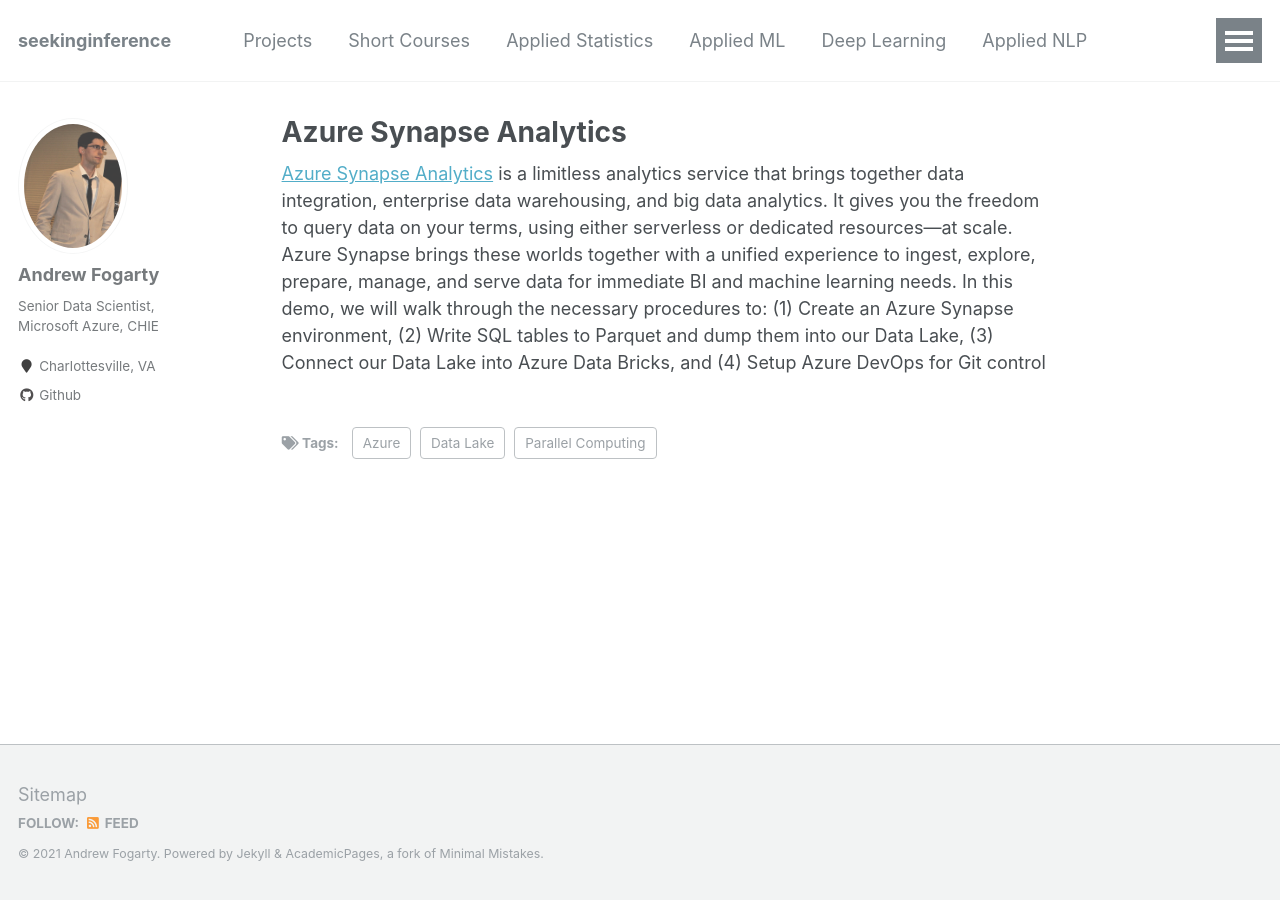
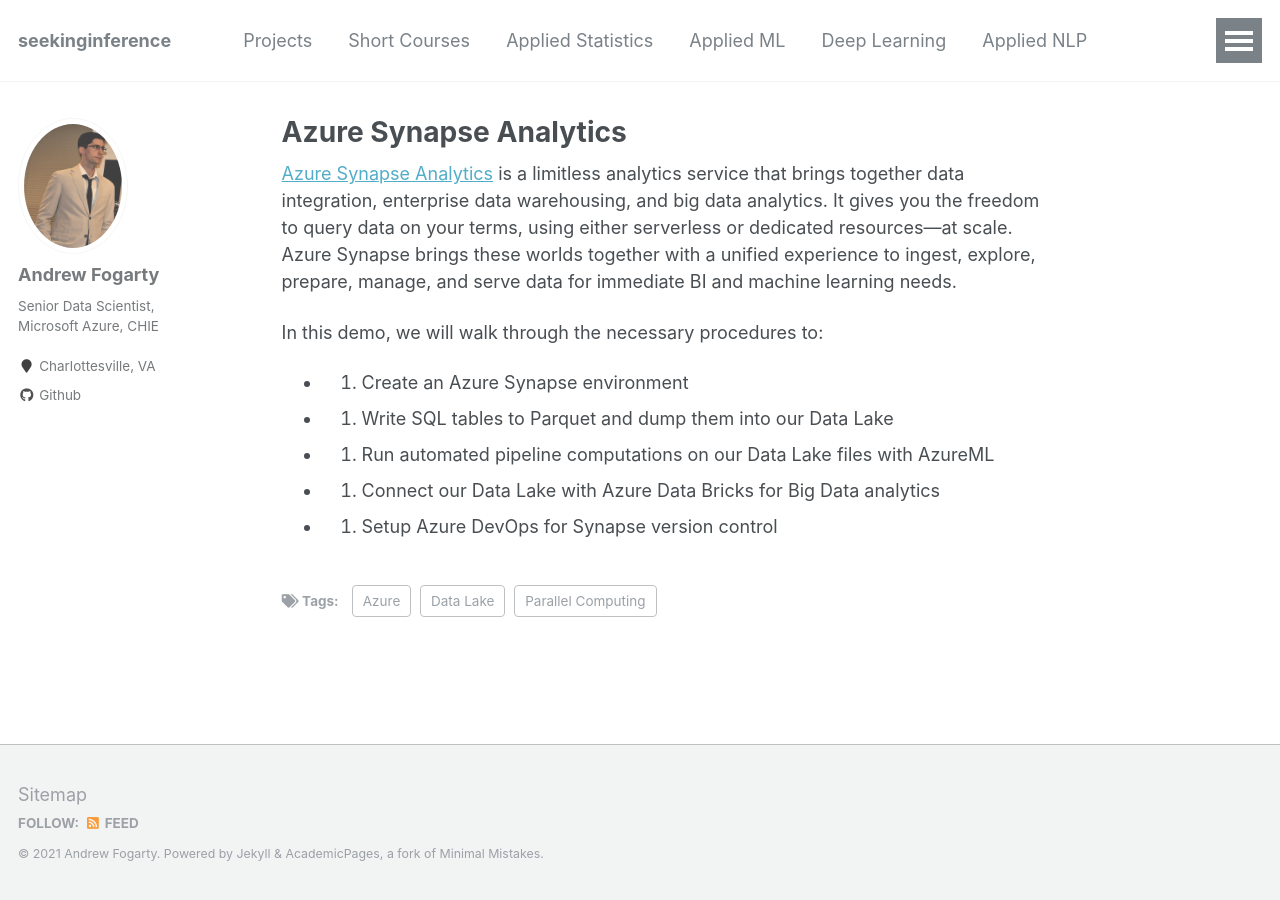
Before and after one commit to afogarty85/afogarty85.github.io, a Jekyll site: the page built from _Azure/2021-05-07-synapse.md, in a window 1280 px wide. Built offline with Jekyll 4.4.1, drawn with Linux system fonts in a browser that asks for light colours.

Commit message:
update post

```diff
--- a/_Azure/2021-05-07-synapse.md
+++ b/_Azure/2021-05-07-synapse.md
@@ -8,4 +8,12 @@ tags:
   - Parallel Computing
 ---
 
-[Azure Synapse Analytics](/applied_azure/synapse.html){:target="_blank"} is a limitless analytics service that brings together data integration, enterprise data warehousing, and big data analytics. It gives you the freedom to query data on your terms, using either serverless or dedicated resources—at scale. Azure Synapse brings these worlds together with a unified experience to ingest, explore, prepare, manage, and serve data for immediate BI and machine learning needs. In this demo, we will walk through the necessary procedures to: (1) Create an Azure Synapse environment, (2) Write SQL tables to Parquet and dump them into our Data Lake, (3) Connect our Data Lake into Azure Data Bricks, and (4) Setup Azure DevOps for Git control
+[Azure Synapse Analytics](/applied_azure/synapse.html){:target="_blank"} is a limitless analytics service that brings together data integration, enterprise data warehousing, and big data analytics. It gives you the freedom to query data on your terms, using either serverless or dedicated resources—at scale. Azure Synapse brings these worlds together with a unified experience to ingest, explore, prepare, manage, and serve data for immediate BI and machine learning needs.
+
+In this demo, we will walk through the necessary procedures to:
+
+* 1. Create an Azure Synapse environment
+* 2. Write SQL tables to Parquet and dump them into our Data Lake
+* 3. Run automated pipeline computations on our Data Lake files with AzureML
+* 4. Connect our Data Lake with Azure Data Bricks for Big Data analytics
+* 5. Setup Azure DevOps for Synapse version control
```
